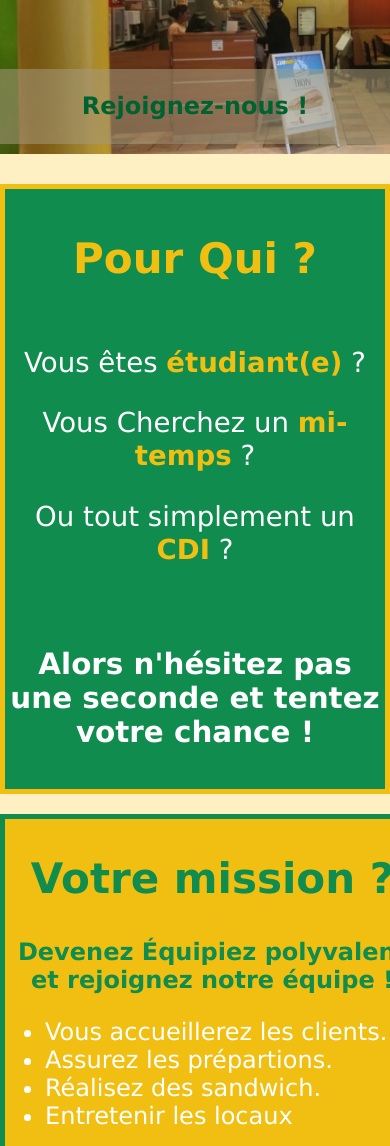
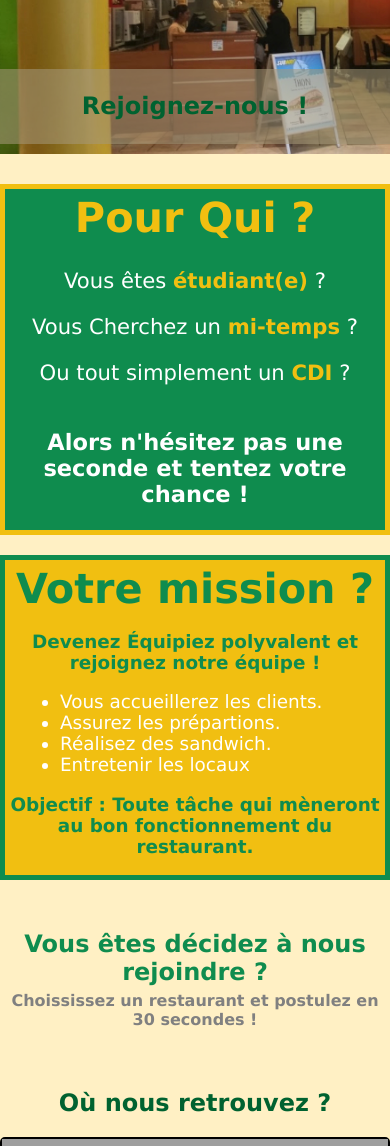
Before and after one commit to JessyBros/P5_DevWeb_Html-Css-PHP-MVC_subway-recrutement, a PHP site: the page made by index.php in a window 390 px wide; the page is wider, and only the part inside the window is pictured. Shown: the part 177-1323 px from the top of that part. Run offline with PHP 8.4, Linux system fonts and the light colour scheme; data that the repository does not hold is empty; some libraries are stand-ins or nearby versions; grey boxes are pictures that could not be loaded.

Commit message:
Page accueil début du responsive, projet en phase d'être terminé

```diff
--- a/public/css/accueil.css
+++ b/public/css/accueil.css
@@ -6,16 +6,20 @@ body {
     background-color: #fff0c4;
 
 }
+
 /* test*/
 
-  #page
-    {max-width: 1500px;
+#page {
+    max-width: 1500px;
     margin: auto;
     background-color: #fff0c4;
 
 }
-    body{background: -webkit-linear-gradient(left, rgba(125,126,125,1) 0%,rgba(14,14,14,1) 200%);
+
+body {
+    background: -webkit-linear-gradient(left, rgba(125, 126, 125, 1) 0%, rgba(14, 14, 14, 1) 200%);
 }
+
 /* test*/
 
 /* Section 1 : Présentation */
@@ -99,7 +103,7 @@ body {
     flex-wrap: wrap;
     text-align: center;
     margin-top: 20px;
-    font-size: 150%;
+    font-size: 135%;
 }
 
 .articlePourQui {
@@ -111,13 +115,14 @@ body {
     background-color: #0f8c4e;
     border: 5px solid #f1bf11;
     color: white;
-    height: 600px;
-    width: 450px;
+    height: 500px;
+    width: 400px;
 }
 
 .articlePourQui h2 {
     color: #f1bf11;
     font-size: 225%;
+    margin: 5px;
 
 }
 
@@ -143,8 +148,8 @@ body {
     background-color: #f1bf11;
     border: 5px solid #0f8c4e;
     color: #0f8c4e;
-    height: 412.5px;
-    width: 900px;
+    height: 100%;
+    width: 800px;
 }
 
 .articleVotreMission p {
@@ -153,21 +158,36 @@ body {
 
 .articleVotreMission h2 {
     font-size: 225%;
+    margin: 5px;
 }
 
 .articleVotreMission ul {
     text-align: left;
     color: white;
-    width: 375px;
+    width: 310px;
     margin: auto;
 }
 
-@media screen and (max-width: 785px) {
-    #jobInformations h2 {
-        font-size: 175%;
+@media screen and (max-width: 1236px) {
+
+    .articlePourQui {
+        height: 100%;
+    }
+    .articleVotreMission {
+        height: 100%;
+    }
 }
 
+@media screen and (max-width: 500px) {
+
+
+    #jobInformations {
+
+        font-size: 115%;
+
     }
+
+
 
 }
 
@@ -177,60 +197,46 @@ body {
         font-size: 125%;
     }
 
-    body {
-        color: red;
+    .articlePourQui,
+    .articleVotreMission {
+        height: 100%;
     }
-    .articlePourQui {
-        height: 500px;
-    }
-    .articleVotreMission {
-        height: 300px;
-    }
+
     #jobInformations h2 {
         font-size: 165%;
+    }
+    .articleVotreMission ul {
+        width: 85%;
     }
 
 }
 
 @media screen and (max-width: 300px) {
     #jobInformations {
-
+        background-color: red;
         font-size: 120%;
     }
     .articleVotreMission {
-        height: 355px;
+
+        min-width: 250px;
     }
 
-    .articleVotreMission ul {
-        width: 85%;
-    }
-}
 
-@media screen and (max-width: 285px) {
-    .articleVotreMission {
-        height: 385px;
-    }
 }
 
 /* Section 3 : Les restaurants */
 
 #restaurants h1 {
+    text-align: center;
     font-size: 200%;
-}
-
-#restaurants h1,
-#restaurants h3 {
-    text-align: center;
-    margin: 0px;
+    margin: 40px 0 5px 0;
     color: #0f8c4e;
 }
 
-#restaurants h1 {
-    margin-top: 40px;
-}
-
 #restaurants h3 {
-    margin-bottom: 40px;
+    text-align: center;
+    margin: 0 0 40px 0;
+    color: grey;
 }
 
 
@@ -244,7 +250,7 @@ body {
     position: relative;
     height: 350px;
     width: 450px;
-    margin: 20px;
+    margin: 20px 0 20px 0;
 
 }
 
@@ -257,11 +263,11 @@ body {
 }
 
 
-.imagesRestaurant:nth-child(2n+1) img {
+.imagesRestaurant:nth-child(2n + 1) img {
     border: 10px solid #f1bf11;
 }
 
-.imagesRestaurant:nth-child(2n+0) img {
+.imagesRestaurant:nth-child(2n + 0) img {
     border: 10px solid #0f8c4e;
 }
 
@@ -283,25 +289,64 @@ body {
     margin-left: 5px;
 }
 
-.imagesRestaurant:nth-child(2n+1) span {
+.imagesRestaurant:nth-child(2n + 1) span {
     background-color: #f1bf11;
 }
 
-.imagesRestaurant:nth-child(2n+0) span {
+.imagesRestaurant:nth-child(2n + 0) span {
     background-color: #0f8c4e;
+}
+
+@media screen and (max-width: 500px) {
+    #restaurants h1 {
+        font-size: 150%;
+    }
+    #restaurants h3 {
+        font-size: 100%;
+    }
+    .imagesRestaurant img {
+        display: none;
+    }
+    .imagesRestaurant {
+        height: 50px;
+        margin: 0;
+    }
+    .imagesRestaurant div {
+        position: relative;
+        top: 0;
+    }
+    .imagesRestaurant span {
+        display: block;
+        width: 95%;
+    }
+
 }
 
 /* Section 4 : Initialisation de la map + infos restaurants */
 
-     #infoRestaurants{
+#blockInfoRestaurants {
     text-align: center;
     color: #006230;
 }
-        #map{
+
+#blockInfoRestaurants article {
+    display: flex;
+    justify-content: space-around;
+    flex-wrap: wrap;
+}
+
+#infoDuRestaurant {
+    display: none;
+    background-color: red;
+    min-width: 250px;
+}
+
+#map {
     height: 500px;
-            width:100%;
+    width: 100%;
     max-width: 700px;
     min-width: 250px;
     border: 2px solid black;
     border-radius: 5px;
+    margin: 0;
 }
--- a/view/viewAccueil.php
+++ b/view/viewAccueil.php
@@ -72,7 +72,7 @@
                         <div>
                             <span><?= htmlspecialchars($restaurant['ville']) ?></span>
                         </div>
-                 <img src=  "<?= htmlspecialchars($restaurant['image']) ?>" />
+                        <img src="<?= htmlspecialchars($restaurant['image']) ?>" />
                     </a>
                 </article>
 
@@ -80,32 +80,6 @@
             </div>
         </section>
 
-<style>
-     #blockInfoRestaurants{
-            text-align: center;
-            color: #006230;
-        }
-    #blockInfoRestaurants article{
-            display: flex;
-        justify-content: space-around;
-        flex-wrap: wrap;
-        }
-     #infoDuRestaurant{
-         display: none;
-          background-color: red;
-        min-width: 250px;
-        }
-        #map{
-            height: 500px;
-            width:100%;
-            max-width: 700px;
-            min-width: 250px;
-            border: 2px solid black;
-            border-radius: 5px;
-        margin: 0;
-        }
-
-        </style>
 
 
         <!-- Section 4 : Map + infos restaurants -->
@@ -131,4 +105,5 @@
     <script src="https://maps.googleapis.com/maps/api/js?key=AIzaSyDD_ZAHyvZx-_3Fy66piMrK-ne4NQEoOv4&callback=initMap" async defer></script>
 
 </body>
+
 </html>
```
Also changed, not shown: 1 other file. Lines whose indentation alone changed are shown as unchanged.
